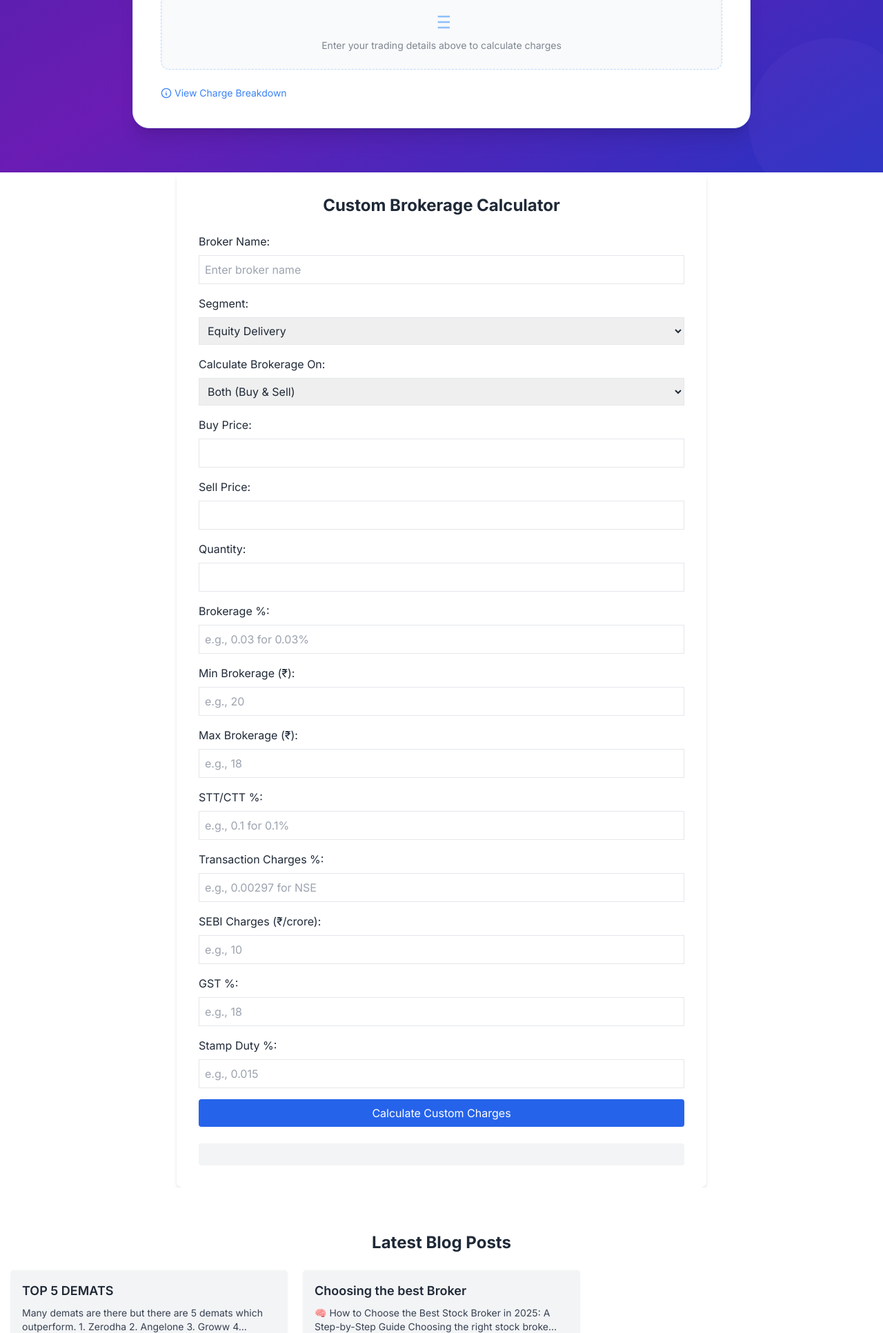
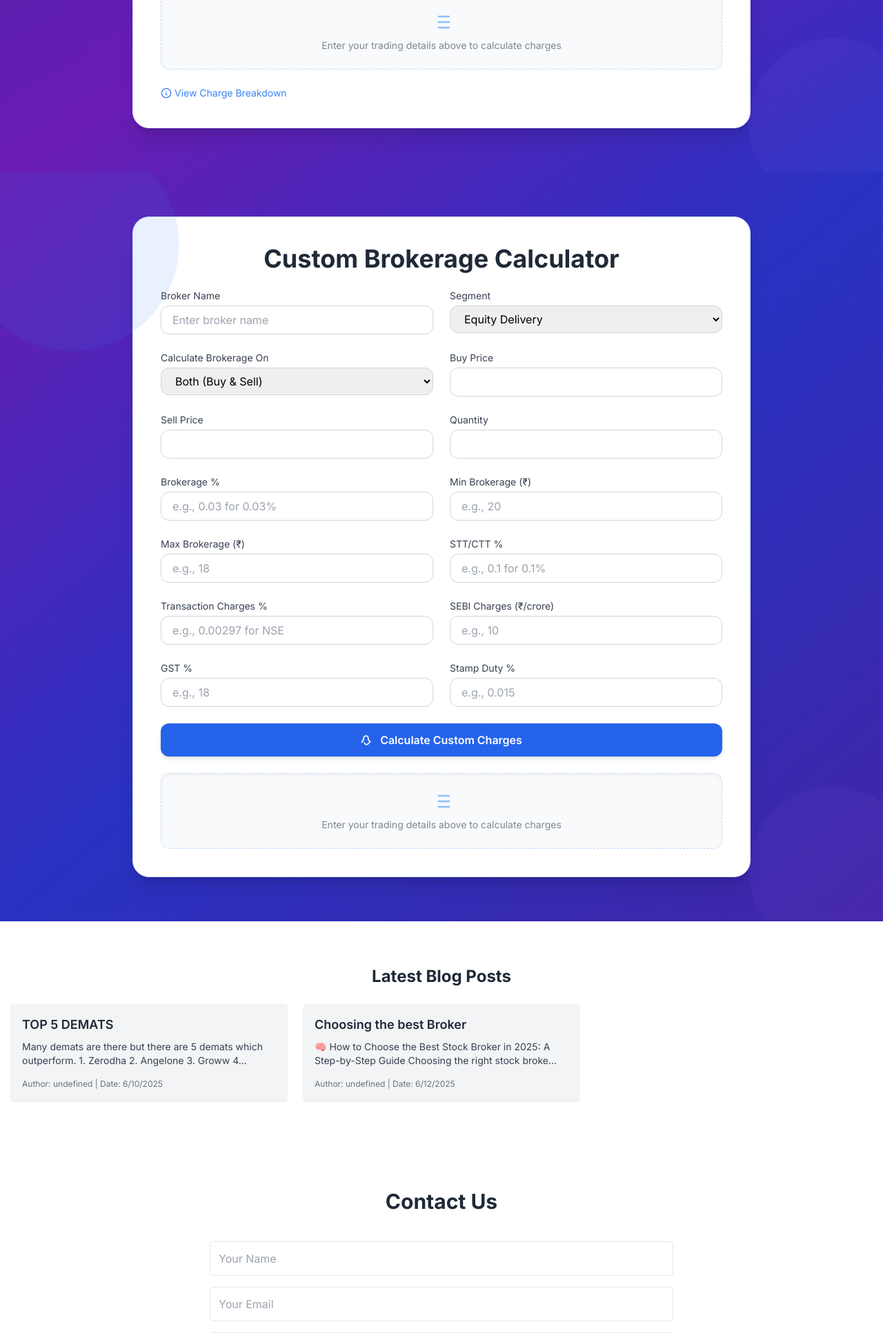
Before and after one commit to Ranveer45521/brokedge, a Django app: page / in a window 1280 px wide. Shown: the part 1312-3245 px from the top of the page at 69% size. Run offline with Django 5.2, Linux system fonts and the light colour scheme; data comes from the database, SQL or seed files in the repository; some libraries are stand-ins or nearby versions.

Commit message:
Update calculator section with gradient background and transition fix

```diff
--- a/blog/templates/index.html
+++ b/blog/templates/index.html
@@ -298,65 +298,115 @@
 
 
   <!-- Custom Brokerage Calculator (Upgraded) -->
-  <div class="max-w-3xl mx-auto bg-white p-8 rounded-lg shadow-md">
-    <h2 class="text-2xl font-bold mb-6 text-center">Custom Brokerage Calculator</h2>
+<section id="custom-calculator" class="relative py-16 px-4 bg-gradient-to-br from-[#6a1cb3] via-[#2832c2] to-[#4125a6] text-black overflow-hidden">
+  <!-- Floating Circles -->
+  <div class="absolute -top-10 -left-10 w-72 h-72 bg-blue-500 bg-opacity-20 rounded-full animate-pulse-slow"></div>
+  <div class="absolute -bottom-10 -right-10 w-56 h-56 bg-purple-400 bg-opacity-10 rounded-full animate-pulse-slower"></div>
 
-    <label class="block mb-2">Broker Name:</label>
-    <input type="text" id="brokerName" placeholder="Enter broker name" class="w-full p-2 border mb-4" />
+  <div class="max-w-4xl mx-auto bg-white shadow-xl rounded-3xl p-8 sm:p-10 space-y-6 transition-all duration-300 border border-blue-100">
+    <h2 class="text-3xl sm:text-4xl font-bold text-center text-gray-800 mb-6">Custom Brokerage Calculator</h2>
 
-    <label class="block mb-2">Segment:</label>
-    <select id="customSegment" class="w-full p-2 border mb-4">
+    <div class="grid sm:grid-cols-2 gap-6">
+      <div>
+        <label class="block text-sm font-medium text-gray-700 mb-1">Broker Name</label>
+        <input type="text" id="brokerName" placeholder="Enter broker name" class="w-full px-4 py-2 rounded-xl border border-gray-300 focus:ring-2 focus:ring-blue-500 focus:outline-none" />
+      </div>
+
+      <div>
+        <label class="block text-sm font-medium text-gray-700 mb-1">Segment</label>
+        <select id="customSegment" class="w-full px-4 py-2 rounded-xl border border-gray-300 focus:ring-2 focus:ring-blue-500 focus:outline-none">
           <option value="delivery">Equity Delivery</option>
           <option value="intraday">Equity Intraday</option>
           <option value="futures">Futures</option>
           <option value="options">Options</option>
         </select>
+      </div>
 
-    <label class="block mb-2">Calculate Brokerage On:</label>
-    <select id="brokerageOn" class="w-full p-2 border mb-4">
+      <div>
+        <label class="block text-sm font-medium text-gray-700 mb-1">Calculate Brokerage On</label>
+        <select id="brokerageOn" class="w-full px-4 py-2 rounded-xl border border-gray-300 focus:ring-2 focus:ring-blue-500 focus:outline-none">
           <option value="both">Both (Buy & Sell)</option>
           <option value="buy">Buy Only</option>
           <option value="sell">Sell Only</option>
         </select>
+      </div>
 
-    <label class="block mb-2">Buy Price:</label>
-    <input type="number" id="buyPriceCustom" step="0.01" class="w-full p-2 border mb-4" />
+      <div>
+        <label class="block text-sm font-medium text-gray-700 mb-1">Buy Price</label>
+        <input type="number" id="buyPriceCustom" step="0.01" class="w-full px-4 py-2 rounded-xl border border-gray-300 focus:ring-2 focus:ring-blue-500 focus:outline-none" />
+      </div>
 
-    <label class="block mb-2">Sell Price:</label>
-    <input type="number" id="sellPriceCustom" step="0.01" class="w-full p-2 border mb-4" />
+      <div>
+        <label class="block text-sm font-medium text-gray-700 mb-1">Sell Price</label>
+        <input type="number" id="sellPriceCustom" step="0.01" class="w-full px-4 py-2 rounded-xl border border-gray-300 focus:ring-2 focus:ring-blue-500 focus:outline-none" />
+      </div>
 
-    <label class="block mb-2">Quantity:</label>
-    <input type="number" id="quantityCustom" class="w-full p-2 border mb-4" />
+      <div>
+        <label class="block text-sm font-medium text-gray-700 mb-1">Quantity</label>
+        <input type="number" id="quantityCustom" class="w-full px-4 py-2 rounded-xl border border-gray-300 focus:ring-2 focus:ring-blue-500 focus:outline-none" />
+      </div>
 
-    <label class="block mb-2">Brokerage %:</label>
-    <input type="number" id="brokeragePercent" step="0.01" placeholder="e.g., 0.03 for 0.03%" class="w-full p-2 border mb-4" />
+      <div>
+        <label class="block text-sm font-medium text-gray-700 mb-1">Brokerage %</label>
+        <input type="number" id="brokeragePercent" step="0.01" placeholder="e.g., 0.03 for 0.03%" class="w-full px-4 py-2 rounded-xl border border-gray-300 focus:ring-2 focus:ring-blue-500 focus:outline-none" />
+      </div>
 
-    <label class="block mb-2">Min Brokerage (₹):</label>
-    <input type="number" id="brokerageMin" placeholder="e.g., 20" class="w-full p-2 border mb-4" />
+      <div>
+        <label class="block text-sm font-medium text-gray-700 mb-1">Min Brokerage (₹)</label>
+        <input type="number" id="brokerageMin" placeholder="e.g., 20" class="w-full px-4 py-2 rounded-xl border border-gray-300 focus:ring-2 focus:ring-blue-500 focus:outline-none" />
+      </div>
 
-    <label class="block mb-2">Max Brokerage (₹):</label>
-    <input type="number" id="brokerageMax" placeholder="e.g., 18" class="w-full p-2 border mb-4" />
+      <div>
+        <label class="block text-sm font-medium text-gray-700 mb-1">Max Brokerage (₹)</label>
+        <input type="number" id="brokerageMax" placeholder="e.g., 18" class="w-full px-4 py-2 rounded-xl border border-gray-300 focus:ring-2 focus:ring-blue-500 focus:outline-none" />
+      </div>
 
-    <label class="block mb-2">STT/CTT %:</label>
-    <input type="number" id="sttPercent" step="0.01" placeholder="e.g., 0.1 for 0.1%" class="w-full p-2 border mb-4" />
+      <div>
+        <label class="block text-sm font-medium text-gray-700 mb-1">STT/CTT %</label>
+        <input type="number" id="sttPercent" step="0.01" placeholder="e.g., 0.1 for 0.1%" class="w-full px-4 py-2 rounded-xl border border-gray-300 focus:ring-2 focus:ring-blue-500 focus:outline-none" />
+      </div>
 
-    <label class="block mb-2">Transaction Charges %:</label>
-    <input type="number" id="txnCharges" step="0.00001" placeholder="e.g., 0.00297 for NSE" class="w-full p-2 border mb-4" />
+      <div>
+        <label class="block text-sm font-medium text-gray-700 mb-1">Transaction Charges %</label>
+        <input type="number" id="txnCharges" step="0.00001" placeholder="e.g., 0.00297 for NSE" class="w-full px-4 py-2 rounded-xl border border-gray-300 focus:ring-2 focus:ring-blue-500 focus:outline-none" />
+      </div>
 
-    <label class="block mb-2">SEBI Charges (₹/crore):</label>
-    <input type="number" id="sebiCharges" placeholder="e.g., 10" class="w-full p-2 border mb-4" />
+      <div>
+        <label class="block text-sm font-medium text-gray-700 mb-1">SEBI Charges (₹/crore)</label>
+        <input type="number" id="sebiCharges" placeholder="e.g., 10" class="w-full px-4 py-2 rounded-xl border border-gray-300 focus:ring-2 focus:ring-blue-500 focus:outline-none" />
+      </div>
 
-    <label class="block mb-2">GST %:</label>
-    <input type="number" id="gstPercent" step="0.01" placeholder="e.g., 18" class="w-full p-2 border mb-4" />
+      <div>
+        <label class="block text-sm font-medium text-gray-700 mb-1">GST %</label>
+        <input type="number" id="gstPercent" step="0.01" placeholder="e.g., 18" class="w-full px-4 py-2 rounded-xl border border-gray-300 focus:ring-2 focus:ring-blue-500 focus:outline-none" />
+      </div>
 
-    <label class="block mb-2">Stamp Duty %:</label>
-    <input type="number" id="stampPercent" step="0.01" placeholder="e.g., 0.015" class="w-full p-2 border mb-4" />
+      <div>
+        <label class="block text-sm font-medium text-gray-700 mb-1">Stamp Duty %</label>
+        <input type="number" id="stampPercent" step="0.01" placeholder="e.g., 0.015" class="w-full px-4 py-2 rounded-xl border border-gray-300 focus:ring-2 focus:ring-blue-500 focus:outline-none" />
+      </div>
+    </div>
 
-    <button onclick="calculateCustom()" class="bg-blue-600 text-white p-2 w-full rounded hover:bg-blue-700">Calculate Custom Charges</button>
+    <div class="mt-8">
+      <button onclick="calculateCustom()" class="w-full bg-blue-600 hover:bg-blue-700 text-white py-3 rounded-xl font-semibold flex items-center justify-center gap-2 shadow-md transition-all duration-300">
+        <svg class="w-5 h-5" fill="none" stroke="currentColor" stroke-width="2" viewBox="0 0 24 24">
+          <path d="M16 17v-1a4 4 0 00-3-3.87V9a4 4 0 00-8 0v3.13A4 4 0 002 16v1m12-1a4 4 0 01-8 0"></path>
+        </svg>
+        Calculate Custom Charges
+      </button>
+    </div>
 
-    <div class="mt-6 bg-gray-100 p-4 rounded" id="customResults"></div>
+    <div class="bg-gray-50 mt-10 p-6 rounded-xl text-center shadow-inner border border-dashed border-blue-200" id="customResults">
+      <div class="flex flex-col items-center justify-center opacity-70">
+        <svg class="w-8 h-8 mb-2 text-blue-400" fill="none" stroke="currentColor" viewBox="0 0 24 24">
+          <path d="M8 6h13M8 12h13M8 18h13M3 6h.01M3 12h.01M3 18h.01" stroke-width="2"></path>
+        </svg>
+        <p class="text-sm text-gray-600">Enter your trading details above to calculate charges</p>
+      </div>
+    </div>
   </div>
 </section>
+
 
 <script>
   function calculateCustom() {
```
Lines whose indentation alone changed are shown as unchanged.
